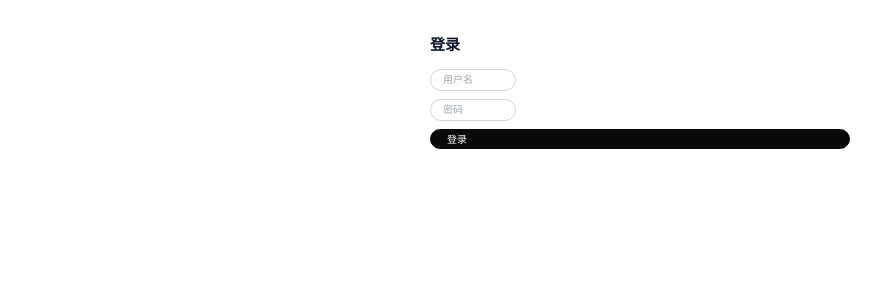
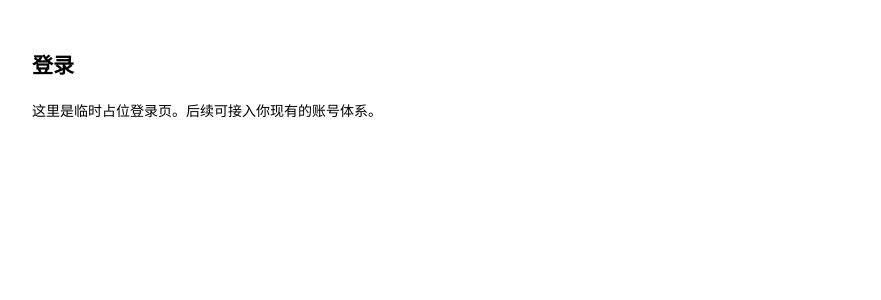
Before and after one commit to aidaddydog/minipost, a FastAPI app: page /admin/login in a window 1280 px wide. Shown: the top 300 px of the page, without its empty margins (0-881 px from the left). Run offline with FastAPI, Linux system fonts and the light colour scheme; parts of the project's set-up code (start-up, migrations or seed data) failed here and were passed over.

Commit message:
Update login.html

```diff
--- a/app/templates/auth/login.html
+++ b/app/templates/auth/login.html
@@ -1,10 +1,10 @@
-{% extends '_base/layout.html' %}{% block content %}
-<div class="shell" style="max-width:420px">
+<!doctype html>
+<html lang="zh-CN">
+<meta charset="utf-8">
+<meta name="viewport" content="width=device-width,initial-scale=1">
+<title>登录 - minipost</title>
+<body style="font:14px/1.6 -apple-system,BlinkMacSystemFont,Segoe UI,PingFang SC,Microsoft YaHei,sans-serif;padding:24px">
   <h2>登录</h2>
-  {% if error %}<div style="color:#ef4444">{{ error }}</div>{% endif %}
-  <form action="/admin/login" method="post" style="display:flex; flex-direction:column; gap:8px">
-    <input class="input" name="username" placeholder="用户名">
-    <input class="input" name="password" type="password" placeholder="密码">
-    <button class="btn btn--black" type="submit">登录</button>
-  </form>
-</div>{% endblock %}
+  <p>这里是临时占位登录页。后续可接入你现有的账号体系。</p>
+</body>
+</html>
```
